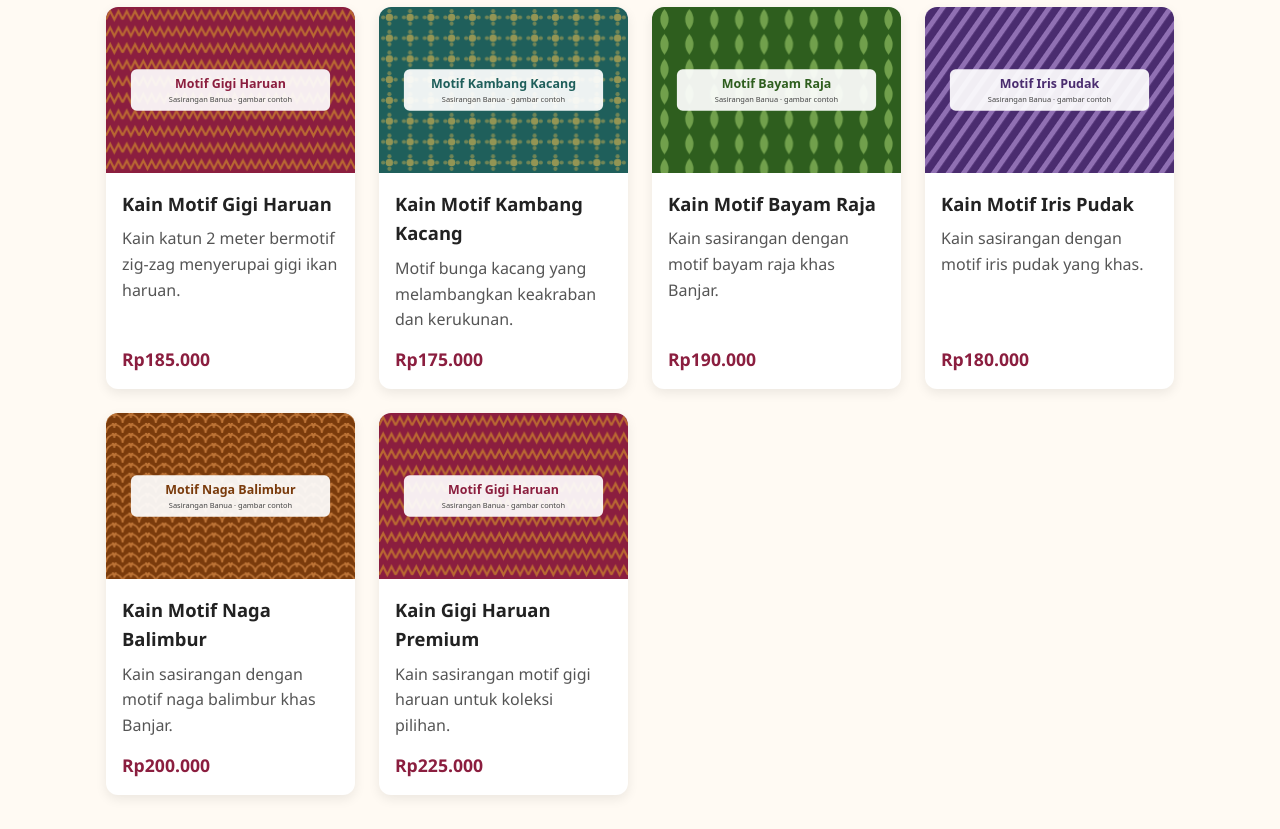
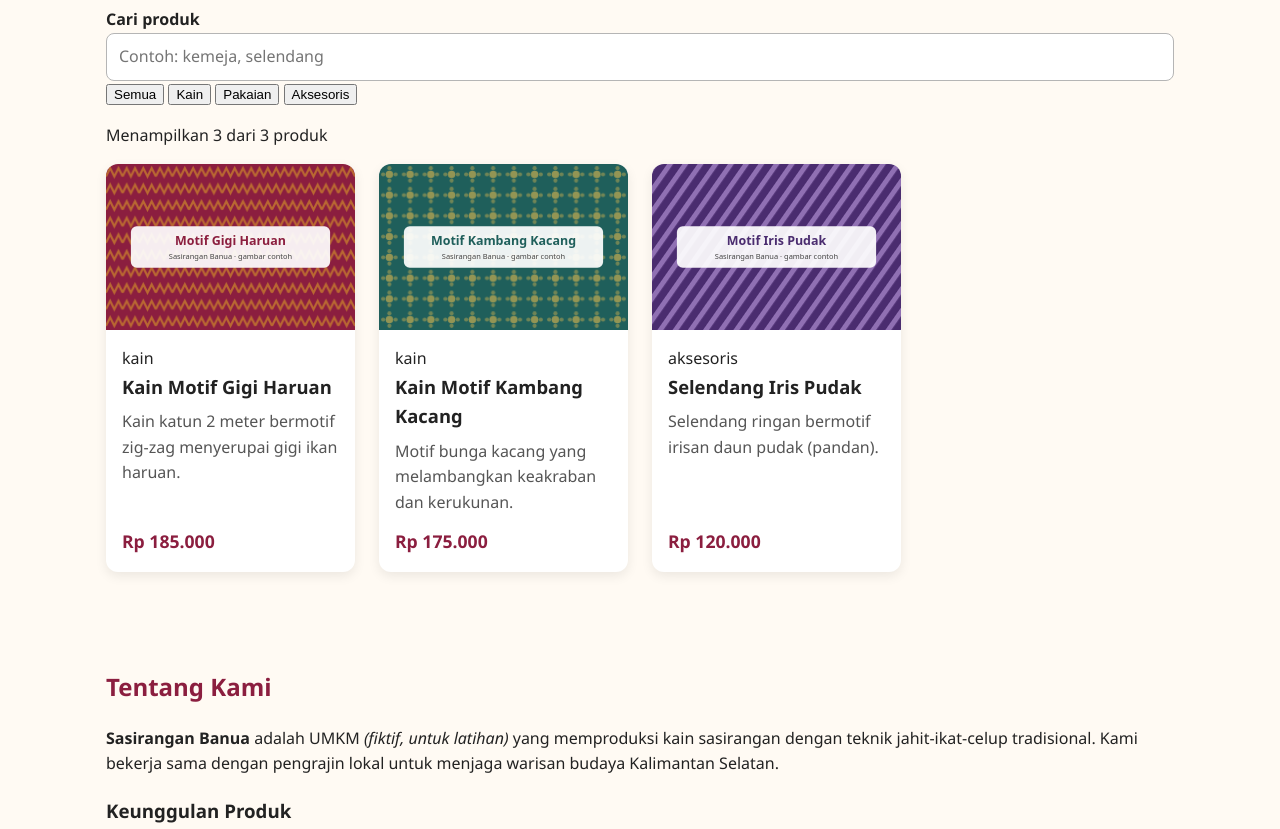
Before and after one commit to reksayaza-hub/web-1-2510010157, a plain HTML site: page index.html in a window 1280 px wide. Shown: the part 600-1429 px from the top of the page. Drawn offline with Linux system fonts and the light colour scheme.

Commit message:
Tampilkan katalog dari array data dengan DOM.

```diff
--- a/index.html
+++ b/index.html
@@ -1,12 +1,15 @@
 <!DOCTYPE html>
 <html lang="id">
+
 <head>
   <meta charset="UTF-8">
   <meta name="viewport" content="width=device-width, initial-scale=1.0">
   <meta name="description" content="Katalog kain dan busana Sasirangan khas Banjarmasin karya pengrajin lokal.">
   <title>Sasirangan Banua | Kain Khas Banjar</title>
   <link rel="stylesheet" href="css/style.css">
+  <script src="js/katalog.js" defer></script>
 </head>
+
 <body>
   <!-- ========== HEADER & NAVIGASI ========== -->
   <header class="header-situs">
@@ -35,75 +38,24 @@
       <h2>Katalog Produk</h2>
       <p>Pilihan kain, busana, dan aksesoris Sasirangan terbaru.</p>
 
-      <div class="katalog-grid">
+      <div class="kontrol-katalog">
+        <div class="kolom">
+          <label for="cari">Cari produk</label>
+          <input type="search" id="cari" placeholder="Contoh: kemeja, selendang">
+        </div>
+        <div class="filter" role="group" aria-label="Filter kategori">
+          <button type="button" class="tombol-filter aktif" data-kategori="semua" aria-pressed="true">Semua</button>
+          <button type="button" class="tombol-filter" data-kategori="kain" aria-pressed="false">Kain</button>
+          <button type="button" class="tombol-filter" data-kategori="pakaian" aria-pressed="false">Pakaian</button>
+          <button type="button" class="tombol-filter" data-kategori="aksesoris" aria-pressed="false">Aksesoris</button>
+        </div>
+      </div>
+      <p id="info-jumlah" class="info-jumlah" aria-live="polite"></p>
+      <div id="daftar-katalog" class="katalog-grid"></div>
+      <noscript>
+        <p>Aktifkan JavaScript untuk melihat katalog produk.</p>
+      </noscript>
 
-        <article class="kartu">
-          <img src="img/gigi-haruan.svg"
-               alt="Kain sasirangan motif gigi haruan"
-               width="600" height="400">
-          <div class="kartu-isi">
-            <h3>Kain Motif Gigi Haruan</h3>
-            <p>Kain katun 2 meter bermotif zig-zag menyerupai gigi ikan haruan.</p>
-            <p class="harga">Rp185.000</p>
-          </div>
-        </article>
-
-        <article class="kartu">
-          <img src="img/kambang-kacang.svg"
-               alt="Kain sasirangan motif kambang kacang"
-               width="600" height="400">
-          <div class="kartu-isi">
-            <h3>Kain Motif Kambang Kacang</h3>
-            <p>Motif bunga kacang yang melambangkan keakraban dan kerukunan.</p>
-            <p class="harga">Rp175.000</p>
-          </div>
-        </article>
-
-        <article class="kartu">
-          <img src="img/bayam-raja.svg"
-               alt="Kain sasirangan motif bayam raja"
-               width="600" height="400">
-          <div class="kartu-isi">
-            <h3>Kain Motif Bayam Raja</h3>
-            <p>Kain sasirangan dengan motif bayam raja khas Banjar.</p>
-            <p class="harga">Rp190.000</p>
-          </div>
-        </article>
-
-        <article class="kartu">
-          <img src="img/iris-pudak.svg"
-               alt="Kain sasirangan motif iris pudak"
-               width="600" height="400">
-          <div class="kartu-isi">
-            <h3>Kain Motif Iris Pudak</h3>
-            <p>Kain sasirangan dengan motif iris pudak yang khas.</p>
-            <p class="harga">Rp180.000</p>
-          </div>
-        </article>
-
-        <article class="kartu">
-          <img src="img/naga-balimbur.svg"
-               alt="Kain sasirangan motif naga balimbur"
-               width="600" height="400">
-          <div class="kartu-isi">
-            <h3>Kain Motif Naga Balimbur</h3>
-            <p>Kain sasirangan dengan motif naga balimbur khas Banjar.</p>
-            <p class="harga">Rp200.000</p>
-          </div>
-        </article>
-
-        <article class="kartu">
-          <img src="img/gigi-haruan.svg"
-               alt="Kain sasirangan gigi haruan pilihan"
-               width="600" height="400">
-          <div class="kartu-isi">
-            <h3>Kain Gigi Haruan Premium</h3>
-            <p>Kain sasirangan motif gigi haruan untuk koleksi pilihan.</p>
-            <p class="harga">Rp225.000</p>
-          </div>
-        </article>
-
-      </div>
     </section>
     <!-- ========== TENTANG ========== -->
     <section class="bagian" id="tentang">
@@ -155,4 +107,5 @@
     <p>Dibuat oleh Muhammad Royyan (2510010129) &middot; Praktikum Pemrograman Web 1 UNISKA MAB</p>
   </footer>
 </body>
+
 </html>
--- /dev/null
+++ b/js/katalog.js
@@ -0,0 +1,99 @@
+// =========================================================
+// katalog.js — Modul 3: menampilkan katalog dengan DOM
+// Praktikum Pemrograman Web 1 · Sasirangan Banua
+// =========================================================
+
+// 1. Data katalog: array yang berisi objek-objek produk
+const katalog = [
+    {
+        id: 1,
+        nama: "Kain Motif Gigi Haruan",
+        kategori: "kain",
+        harga: 185000,
+        gambar: "img/gigi-haruan.svg",
+        deskripsi: "Kain katun 2 meter bermotif zig-zag menyerupai gigi ikan haruan.",
+    },
+    {
+        id: 2,
+        nama: "Kain Motif Kambang Kacang",
+        kategori: "kain",
+        harga: 175000,
+        gambar: "img/kambang-kacang.svg",
+        deskripsi: "Motif bunga kacang yang melambangkan keakraban dan kerukunan.",
+    },
+    {
+        id: 3,
+        nama: "Selendang Iris Pudak",
+        kategori: "aksesoris",
+        harga: 120000,
+        gambar: "img/iris-pudak.svg",
+        deskripsi: "Selendang ringan bermotif irisan daun pudak (pandan).",
+    },
+    // ... lanjutkan untuk semua item (minimal 8 untuk tema Anda)
+];
+
+// 2. Ambil elemen-elemen HTML yang akan dimanipulasi
+const daftarKatalog = document.querySelector("#daftar-katalog");
+const inputCari = document.querySelector("#cari");
+const tombolFilter = document.querySelectorAll(".tombol-filter");
+const infoJumlah = document.querySelector("#info-jumlah");
+// 3. Status filter yang sedang aktif
+let kategoriAktif = "semua";
+// 4. Mengubah angka menjadi format Rupiah, contoh: 185000 -> "Rp 185.000"
+function formatRupiah(angka) {
+    return new Intl.NumberFormat("id-ID", {
+        style: "currency",
+        currency: "IDR",
+        minimumFractionDigits: 0,
+    }).format(angka);
+}
+
+// 5. Membuat elemen <article> untuk satu produk
+function buatKartu(produk) {
+    const kartu = document.createElement("article");
+    kartu.className = "kartu";
+
+    const gambar = document.createElement("img");
+    gambar.src = produk.gambar;
+    gambar.alt = produk.nama;
+    gambar.width = 600;
+    gambar.height = 400;
+    gambar.loading = "lazy";
+
+    const isi = document.createElement("div");
+    isi.className = "kartu-isi";
+
+    const label = document.createElement("span");
+    label.className = "label-kategori";
+    label.textContent = produk.kategori;
+
+    const judul = document.createElement("h3");
+    judul.textContent = produk.nama;
+
+    const deskripsi = document.createElement("p");
+    deskripsi.textContent = produk.deskripsi;
+
+    const harga = document.createElement("p");
+    harga.className = "harga";
+    harga.textContent = formatRupiah(produk.harga);
+
+    isi.append(label, judul, deskripsi, harga);
+    kartu.append(gambar, isi);
+    return kartu;
+}
+
+// 6. Menampilkan sekumpulan produk ke dalam #daftar-katalog
+function tampilkanKatalog(daftarProduk) {
+    daftarKatalog.replaceChildren(); // kosongkan isi sebelumnya
+    if (daftarProduk.length === 0) {
+        const kosong = document.createElement("p");
+        kosong.textContent = "Produk tidak ditemukan. Coba kata kunci lain.";
+        daftarKatalog.append(kosong);
+    }
+    daftarProduk.forEach((produk) => {
+        daftarKatalog.append(buatKartu(produk));
+    });
+    infoJumlah.textContent = `Menampilkan ${daftarProduk.length} dari ${katalog.length} produk`;
+
+}
+    tampilkanKatalog(katalog)
```
Lines whose indentation alone changed are shown as unchanged.
